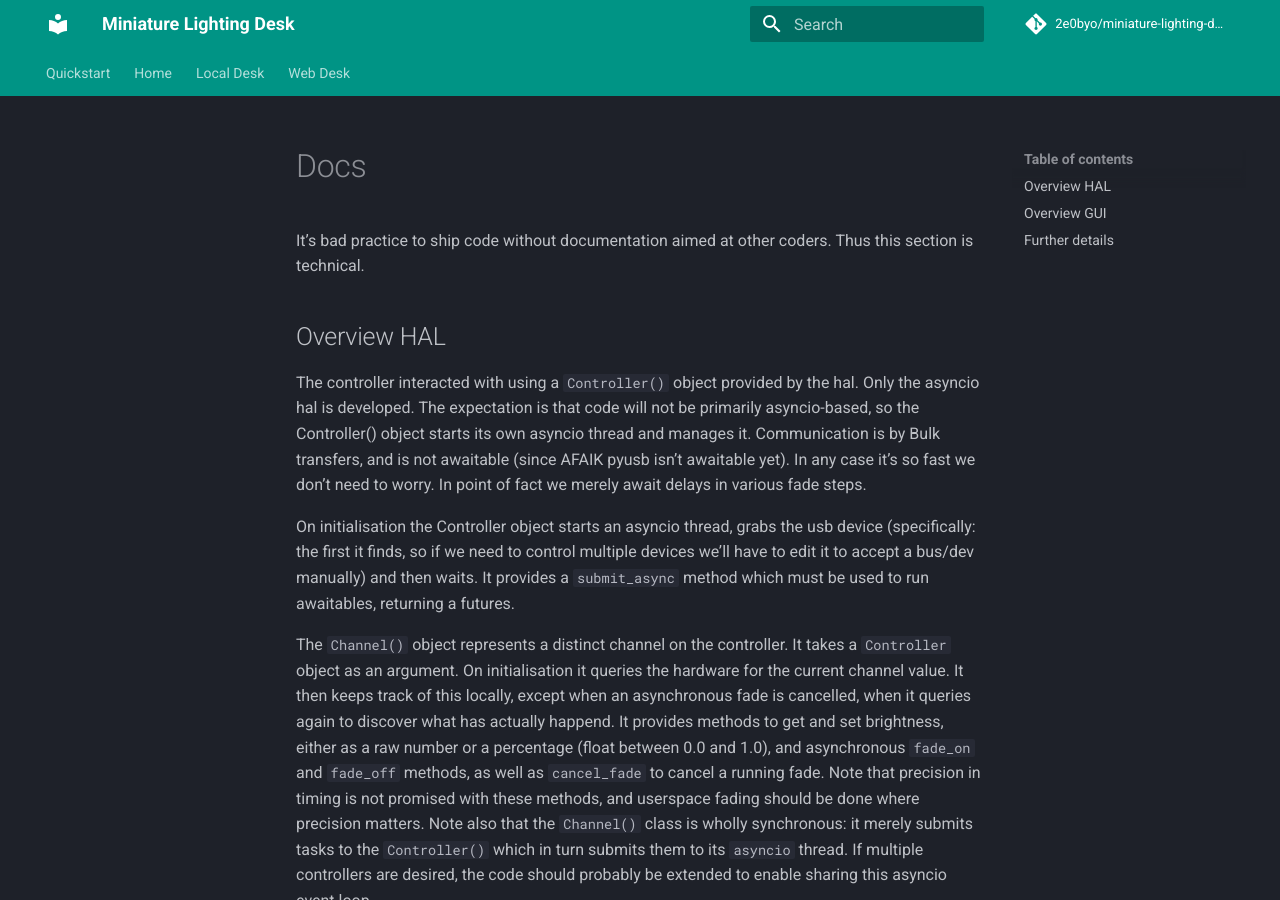
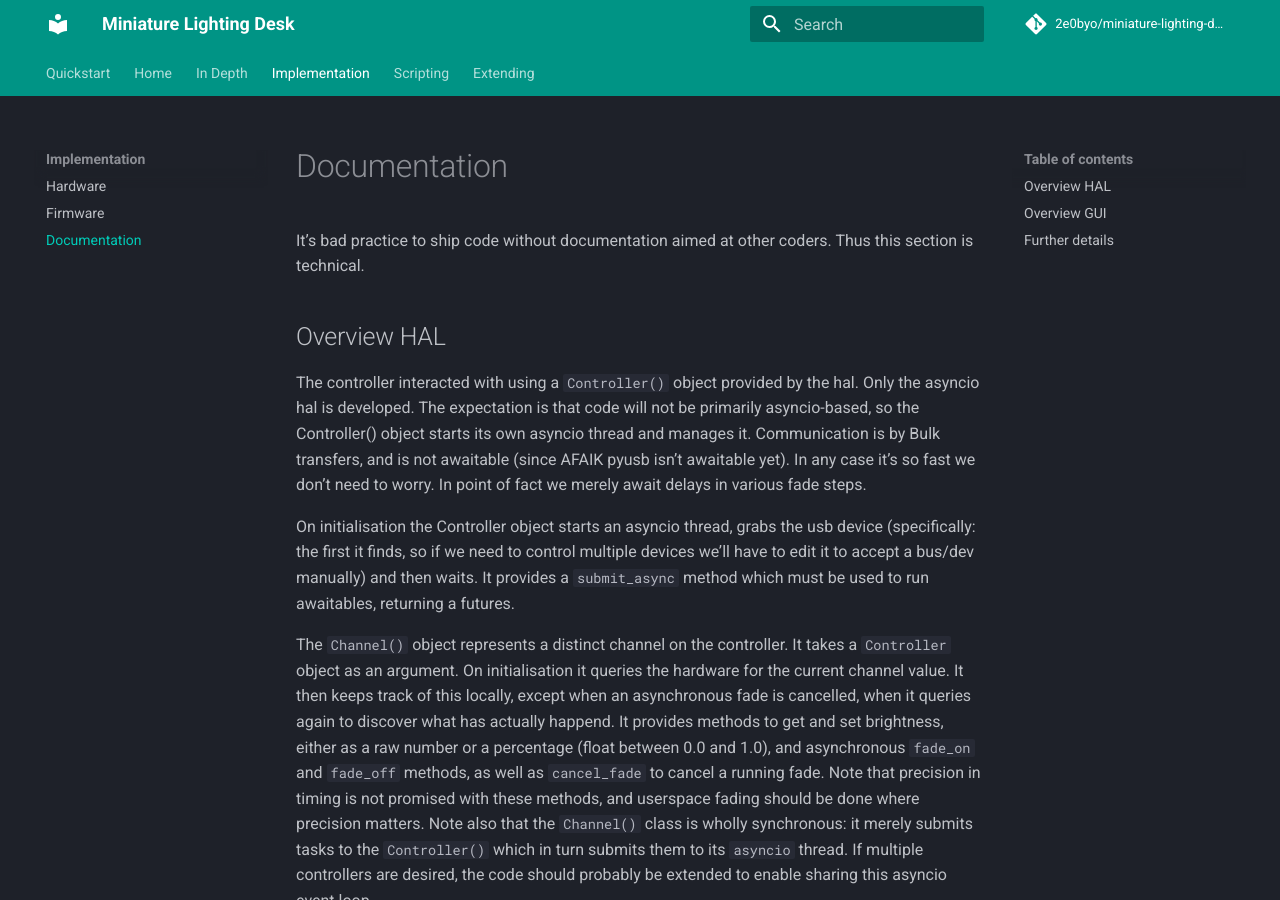
Before and after one commit to 2e0byo/miniature-lighting-desk, an MkDocs documentation site: the page built from docs/implementation/docs.md, in a window 1280 px wide and 900 px high. Built offline with MkDocs 1.6.1 and Material for MkDocs 9.7.7, drawn with Linux system fonts in a browser that asks for light colours; comment, search, counter and statistics services are not loaded.

Commit message:
docs: new config file

```diff
--- a/mkdocs.yml
+++ b/mkdocs.yml
@@ -13,8 +13,21 @@
   - Installation: installation.md
   - Changelog: changelog.md
   - License: license.md
-- Local Desk: local.md
-- Web Desk: web.md
+- In Depth:
+    - Uses: uses/uses.md
+    - Concept: uses/concept.md
+    - Using: uses/using.md
+- Implementation:
+    - Hardware: implementation/hardware.md
+    - Firmware: implementation/firmware.md
+    - Documentation: implementation/docs.md
+- Scripting:
+    - Quick Start: scripting/quick.md
+    - More Details: scripting/more.md
+- Extending:
+    - Hardware: extending/hardware.md
+    - Software: extending/software.md
+
 
 theme:
   name: material
@@ -31,6 +44,9 @@
 - pymdownx.magiclink
 - pymdownx.snippets:
     check_paths: true
+- pymdownx.highlight:
+    anchor_linenums: true
+- pymdownx.inlinehilite
 - pymdownx.superfences
 - pymdownx.details
 - pymdownx.tabbed
```
